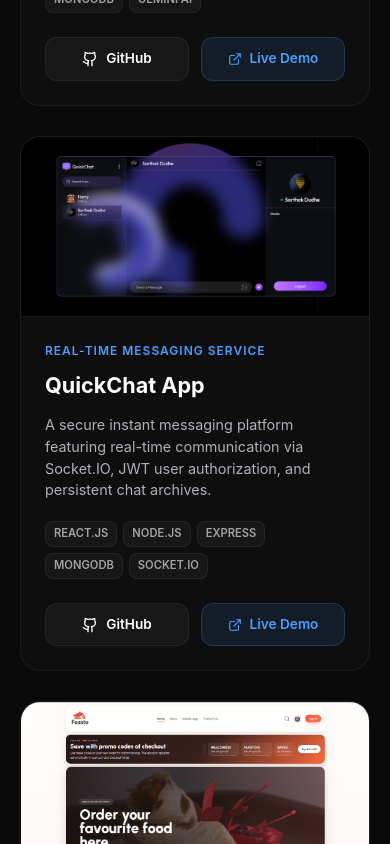
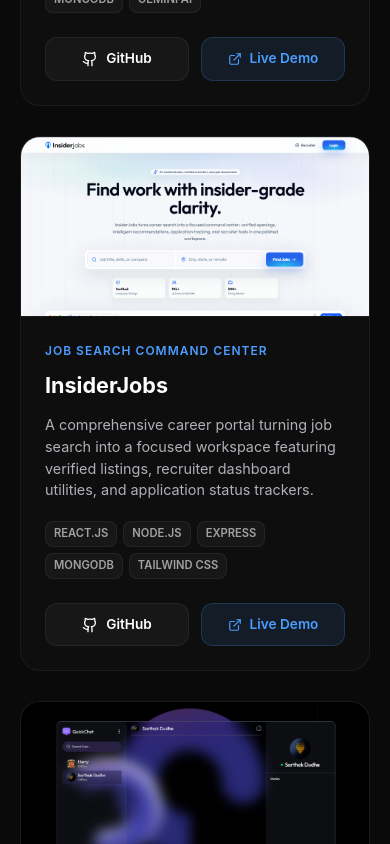
Before and after one commit to SarthakDudhe/Portfolio-Sarthak, a React (Vite) app in the folder my-app/: page / in a window 390 px wide. Shown: the part 5560-6404 px from the top of the page. Built offline with nearby package versions, Linux system fonts and the light colour scheme.

Commit message:
feat: implement interactive Project component with project showcase and responsive layout

```diff
--- a/my-app/src/components/Project.jsx
+++ b/my-app/src/components/Project.jsx
@@ -6,6 +6,7 @@
 import chat from "../assets/Quickchat.png";
 import spark from "../assets/Spark.png";
 import feasto from "../assets/Feasto.png";
+import insider from "../assets/InsiderJobs.png";
 import "./Project.css";
 
 const projects = [
@@ -23,6 +24,17 @@
   {
     id: 2,
     num: "02",
+    title: "InsiderJobs",
+    category: "Job Search Command Center",
+    description: "A comprehensive career portal turning job search into a focused workspace featuring verified listings, recruiter dashboard utilities, and application status trackers.",
+    image: insider,
+    tags: ["React.js", "Node.js", "Express", "MongoDB", "Tailwind CSS"],
+    liveLink: "https://insider-jobs-ecru.vercel.app/",
+    githubLink: "https://github.com/SarthakDudhe/InsiderJobs",
+  },
+  {
+    id: 3,
+    num: "03",
     title: "QuickChat App",
     category: "Real-time Messaging Service",
     description: "A secure instant messaging platform featuring real-time communication via Socket.IO, JWT user authorization, and persistent chat archives.",
@@ -32,8 +44,8 @@
     githubLink: "https://github.com/SarthakDudhe/ChatApplication",
   },
   {
-    id: 3,
-    num: "03",
+    id: 4,
+    num: "04",
     title: "Smart Food Ordering Platform",
     category: "Food Ordering System",
     description: "A full-stack food delivery application with user authentication, secure payment gateway processing via Stripe, and clean checkout states.",
@@ -43,8 +55,8 @@
     githubLink: "https://github.com/SarthakDudhe/Feasto-Food-Order-Platform",
   },
   {
-    id: 4,
-    num: "04",
+    id: 5,
+    num: "05",
     title: "Cab Booking System",
     category: "Desktop Application",
     description: "A robust Java-based booking system designed with Swing GUI, implementing database architectures for passenger dispatching and ride logs.",
```
Also changed, not shown: my-app/src/assets/InsiderJobs.png (added).
